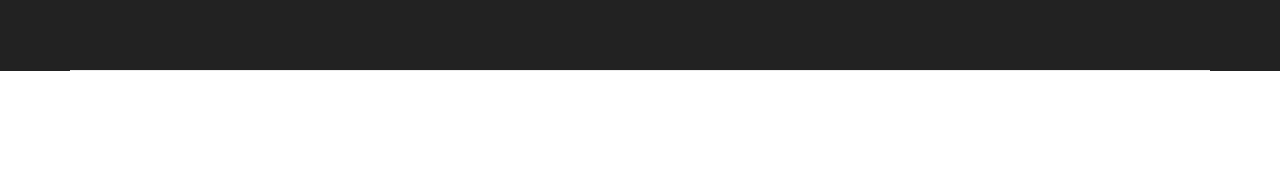
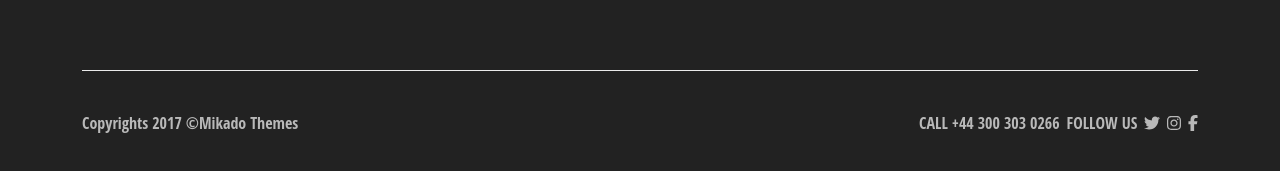
Before and after one commit to AndreaMinelli/proj-html-vuejs, a Vue app: page / in a window 1280 px wide. Shown: the part 7337-7508 px from the top of the page. Before the commit the page ends 7408 px from the top, so only its background shows below. Built offline with nearby package versions, Linux system fonts and the light colour scheme.

Commit message:
Completato modulo FooterBottom

```diff
--- a/src/components/footer_child/FooterBottom.vue
+++ b/src/components/footer_child/FooterBottom.vue
@@ -3,3 +3,37 @@
   name: "FooterBottom",
 };
 </script>
+
+<template>
+  <div class="footer-bottom d-flex align-items-center justify-content-between">
+    <div>
+      <p>Copyrights 2017 &copy;Mikado Themes</p>
+    </div>
+    <div class="d-flex align-items-center justify-content-between w-25">
+      <p>CALL +44 300 303 0266</p>
+      <a href="#">FOLLOW US</a>
+      <a href="#">
+        <font-awesome-icon icon="fa-brands fa-twitter" />
+      </a>
+      <a href="#">
+        <font-awesome-icon icon="fa-brands fa-instagram" />
+      </a>
+      <a href="#">
+        <font-awesome-icon icon="fa-brands fa-facebook-f" />
+      </a>
+    </div>
+  </div>
+</template>
+
+<style lang="scss" scoped>
+@use "../../assets/scss/variables" as *;
+.footer-bottom {
+  border-top: 1px solid $darkgrey-border;
+  padding: 40px 0;
+  color: #b9b9b9;
+}
+
+p {
+  margin: 0;
+}
+</style>
--- a/src/components/footer_child/FooterTop.vue
+++ b/src/components/footer_child/FooterTop.vue
@@ -106,7 +106,6 @@
 .row {
   padding: 100px 0;
   color: #cecece;
-  border-bottom: 1px solid $darkgrey-border;
 
   #logo {
     width: 150px;
```
Also changed, not shown: src/data/fontawesome.js (+7 -1 lines).
